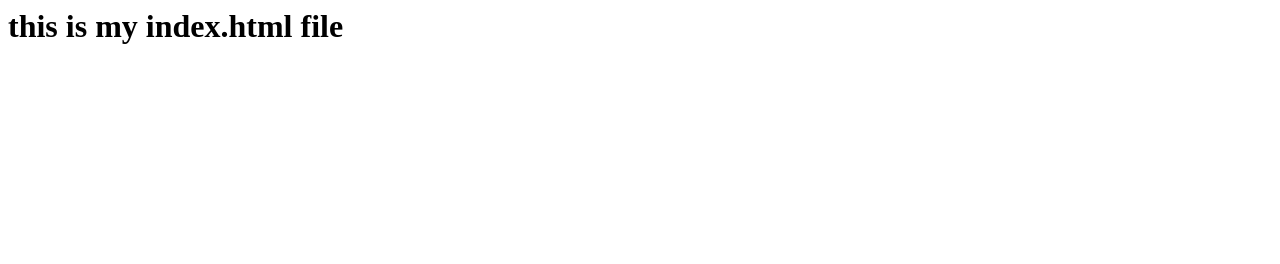
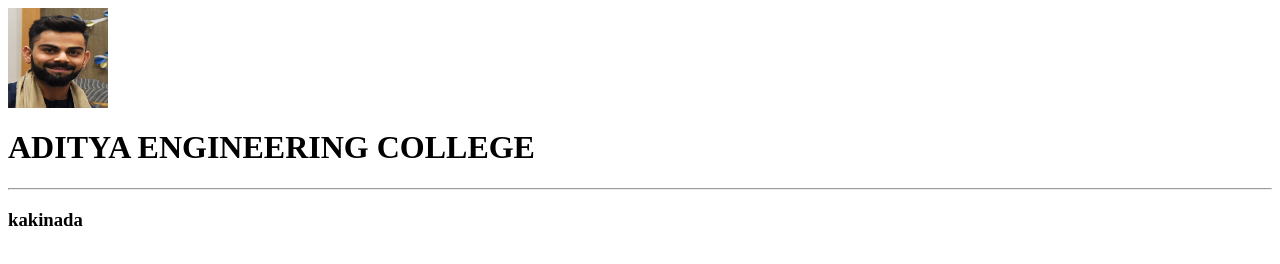
Before and after one commit to madhuri-kesanakurthi/csec, a plain HTML site: page index.txt.html in a window 1280 px wide. Drawn offline with Linux system fonts and the light colour scheme.

Commit message:
Update index.txt.html

```diff
--- a/index.txt.html
+++ b/index.txt.html
@@ -3,6 +3,9 @@
 <title>my web page</title>
 </head>
 <body>
-<h1>this is my index.html file</h1>
+  <img src="Virat_Kohli.jpg"  width="100" height="100">
+<h1>ADITYA ENGINEERING COLLEGE</h1>
+  <hr>
+  <h3>kakinada</h3>
 </body>
 </html>
```
